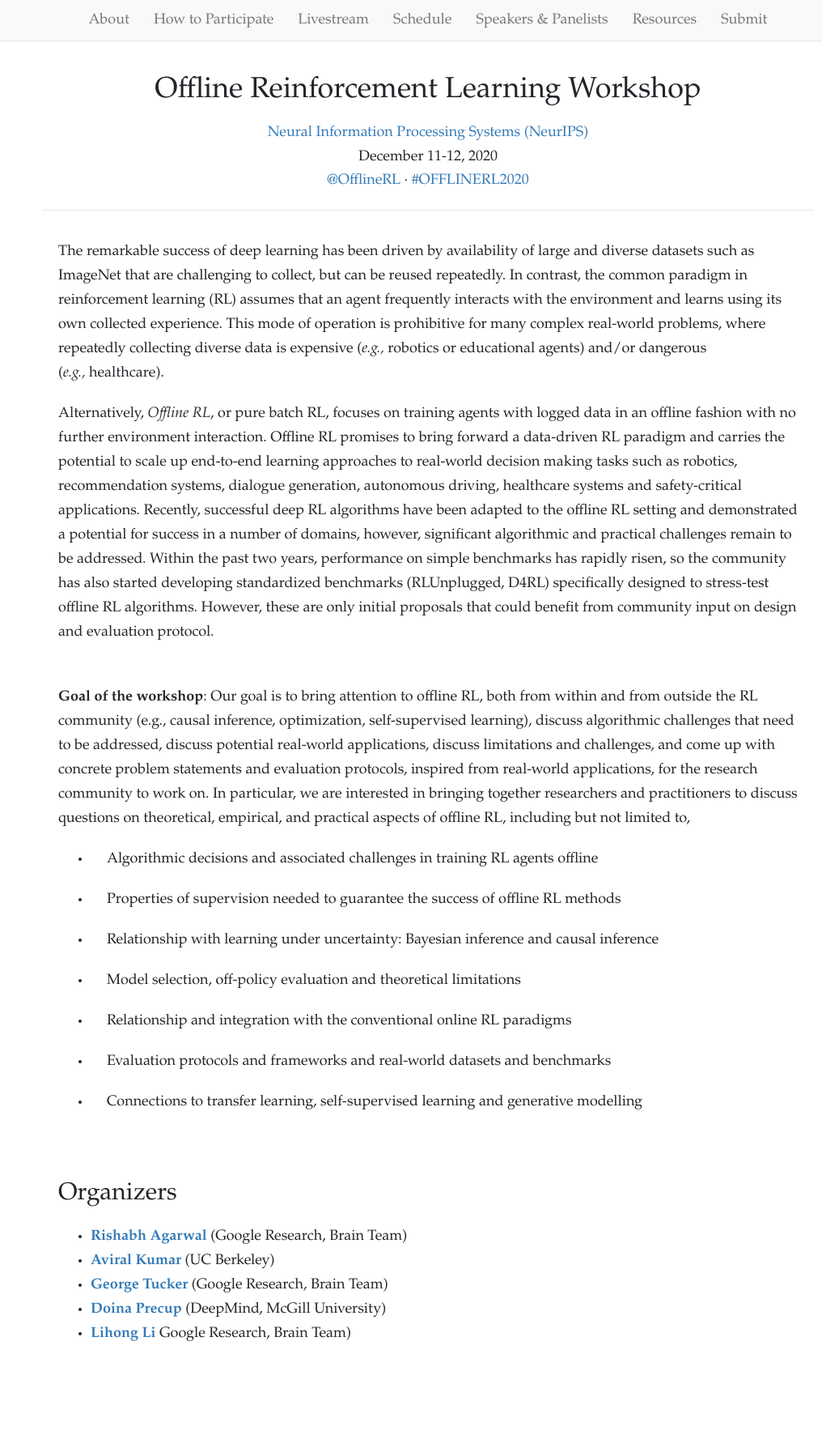
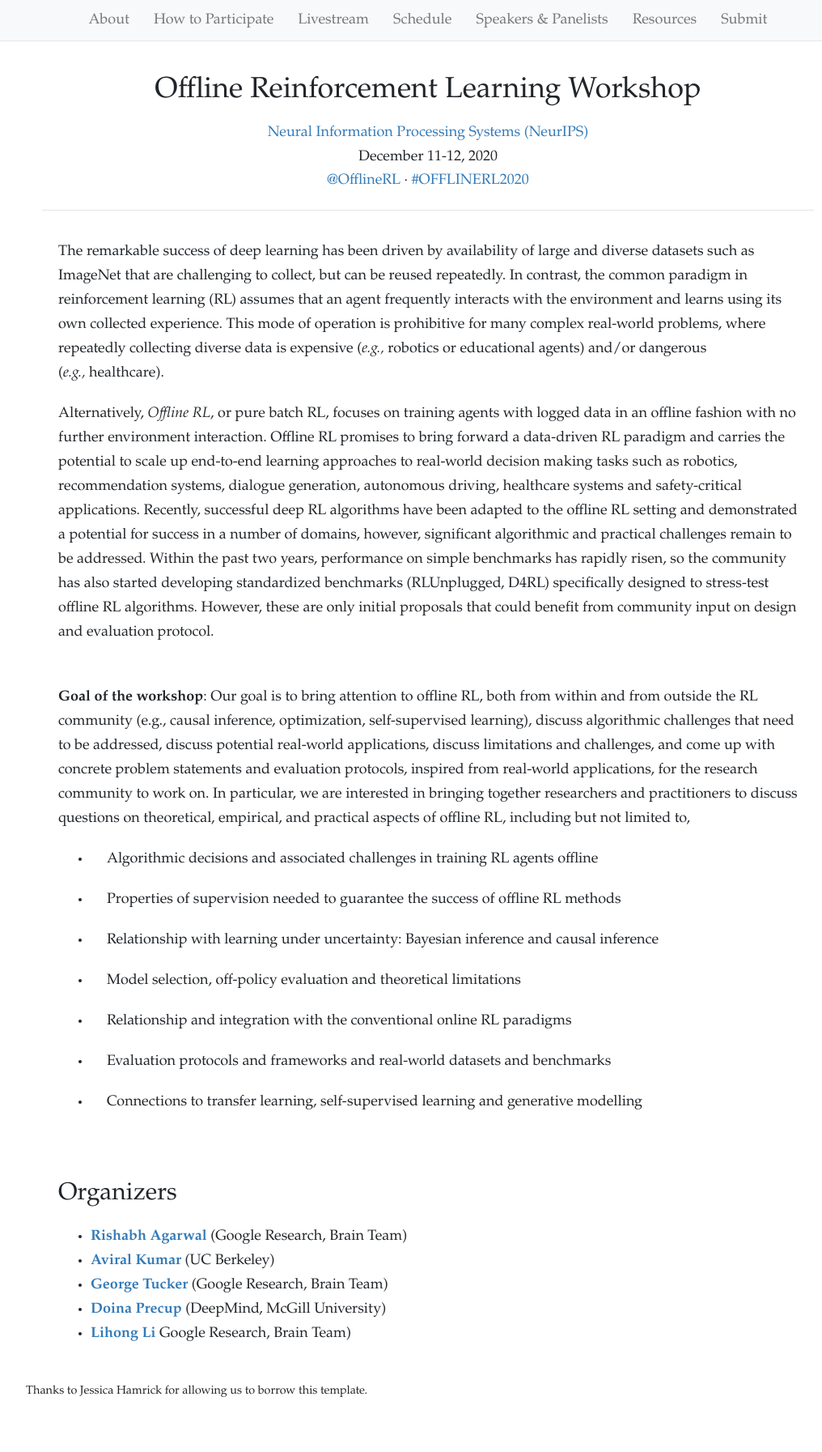
Before and after one commit to offline-rl-neurips/offline-rl-neurips.github.io, a Jekyll site: the page built from index.html, in a window 1280 px wide. Shown: the whole page at 81% size, without its empty margins (111-1127 px from the left). Built offline with Jekyll 4.4.1, drawn with Linux system fonts in a browser that asks for light colours; nearby versions of some CDN libraries; before the commit the page ends 1762 px from its top, so only the background shows below that.

Commit message:
Update index.html

```diff
--- a/index.html
+++ b/index.html
@@ -43,6 +43,8 @@ layout: default
   <li><b><a href="https://lihongli.github.io">Lihong Li</a></b> Google Research, Brain Team)</li>
 </ul>
 </div>
+
+<small> Thanks to Jessica Hamrick for allowing us to borrow this template. </small>
 
 <!-- <div id="pc" class="row">
 <h2>Program Committee</h2>
```
